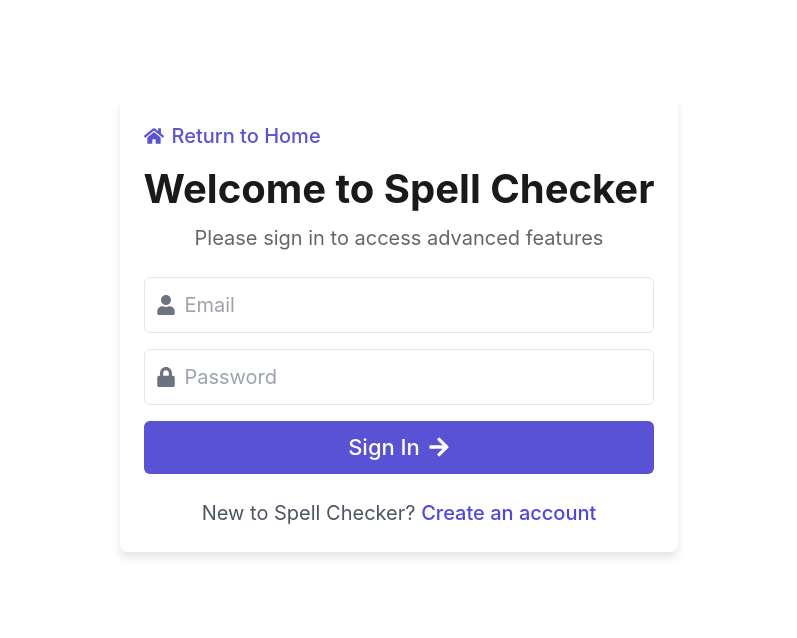
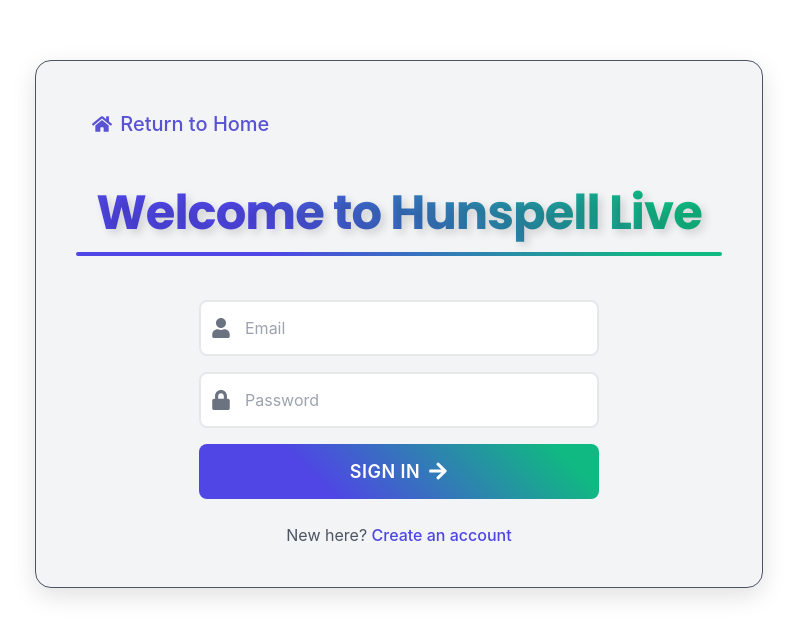
Before and after one commit to imred42/hunspell_live, a React (Vite) app in the folder hunspell_live_frontend/: page /login in a window 1280 px wide. Shown: the part 108-746 px from the top of the page, without its empty margins (241-1038 px from the left). Built offline with nearby package versions, Linux system fonts and the light colour scheme.

Commit message:
add more style for login and register page

```diff
--- /dev/null
+++ b/hunspell_live_frontend/src/hooks/useTheme.ts
@@ -0,0 +1,18 @@
+import { useState, useEffect } from 'react';
+
+export const useTheme = () => {
+  const [isDarkMode, setIsDarkMode] = useState(() => {
+    const savedTheme = localStorage.getItem('theme');
+    return savedTheme === 'dark';
+  });
+
+  useEffect(() => {
+    if (isDarkMode) {
+      document.body.classList.add('dark-mode');
+    } else {
+      document.body.classList.remove('dark-mode');
+    }
+  }, [isDarkMode]);
+
+  return { isDarkMode };
+};
--- a/hunspell_live_frontend/src/pages/Login.tsx
+++ b/hunspell_live_frontend/src/pages/Login.tsx
@@ -4,6 +4,7 @@
 import { useAuth } from '../hooks/useAuth';
 import { FaUser, FaLock, FaArrowRight, FaHome } from 'react-icons/fa';
 import styles from '../styles/Auth.module.css';
+import { useTheme } from '../hooks/useTheme';
 
 const Login: React.FC = (): JSX.Element => {
   const [email, setEmail] = useState<string>('');
@@ -11,6 +12,7 @@
   const [isSubmitting, setIsSubmitting] = useState<boolean>(false);
   const navigate = useNavigate();
   const { login } = useAuth();
+  const { isDarkMode } = useTheme();
 
   const handleLogin = async (e: React.FormEvent<HTMLFormElement>) => {
     e.preventDefault();
@@ -50,15 +52,14 @@
   };
 
   return (
-    <div className={styles.container}>
+    <div className={`${styles.container} ${isDarkMode ? 'dark-mode' : ''}`}>
       <div className={styles.loginCard}>
         <Link to="/" className={styles.homeButton}>
           <FaHome className={styles.buttonIcon} />
           Return to Home
         </Link>
 
-        <h1 className={styles.title}>Welcome to Spell Checker</h1>
-        <p className={styles.subtitle}>Please sign in to access advanced features</p>
+        <h1 className={styles.title}>Welcome to Hunspell Live</h1>
 
         <form onSubmit={handleLogin} className={styles.form}>
           <div className={styles.inputGroup}>
@@ -108,7 +109,7 @@
         </form>
 
         <p className={styles.registerText}>
-          New to Spell Checker?{' '}
+          New here?{' '}
           <Link to="/register" className={styles.registerLink}>
             Create an account
           </Link>
--- a/hunspell_live_frontend/src/pages/Register.tsx
+++ b/hunspell_live_frontend/src/pages/Register.tsx
@@ -4,6 +4,7 @@
 import { FaUser, FaLock, FaArrowRight, FaHome } from 'react-icons/fa';
 import styles from '../styles/Auth.module.css';
 import { useAuth } from '../hooks/useAuth';
+import { useTheme } from '../hooks/useTheme';
 
 const Register: React.FC = (): JSX.Element => {
   const [email, setEmail] = useState<string>('');
@@ -11,6 +12,7 @@
   const [isSubmitting, setIsSubmitting] = useState<boolean>(false);
   const navigate = useNavigate();
   const { register } = useAuth();
+  const { isDarkMode } = useTheme();
 
   const handleRegister = async (e: React.FormEvent<HTMLFormElement>) => {
     e.preventDefault();
@@ -59,15 +61,14 @@
   };
 
   return (
-    <div className={styles.container}>
+    <div className={`${styles.container} ${isDarkMode ? 'dark-mode' : ''}`}>
       <div className={styles.loginCard}>
         <Link to="/" className={styles.homeButton}>
           <FaHome className={styles.buttonIcon} />
           Return to Home
         </Link>
 
-        <h1 className={styles.title}>Welcome to Spell Checker</h1>
-        <p className={styles.subtitle}>Join us to access advanced features</p>
+        <h1 className={styles.title}>Welcome to Hunspell Live</h1>
 
         <form onSubmit={handleRegister} className={styles.form}>
           <div className={styles.inputGroup}>
--- a/hunspell_live_frontend/src/styles/Auth.module.css
+++ b/hunspell_live_frontend/src/styles/Auth.module.css
@@ -5,24 +5,54 @@
   min-height: 100vh;
   width: 100%;
   padding: 20px;
+  /* background-color: #f3f4f6; */
+  transition: background-color 0.2s ease;
 }
 
 .loginCard {
   width: 100%;
-  max-width: 600px;
-  margin: 0 auto;
-  padding: 24px;
-  box-shadow: 0 6px 8px rgba(0, 0, 0, 0.1);
-  border-radius: 8px;
-  background-color: #ffffff;
+  max-width: 800px;
+  margin: 40px auto;
+  padding: 40px;
+  box-shadow: 0 8px 24px rgba(0, 0, 0, 0.12);
+  border-radius: 16px;
+  border: #4c5363 0.5px solid;
+  background-color: #f3f4f6;
+  transition: all 0.2s ease;
+  position: relative;
+  overflow: hidden;
+  display: flex;
+  flex-direction: column;
+  align-items: stretch;
 }
 
 .title {
-  color: #1a1a1a;
-  font-size: 40px;
+  font-size: 48px;
   font-weight: 700;
-  margin-bottom: 12px;
   text-align: center;
+  margin: 24px 0;
+  background: linear-gradient(45deg, #4F46E5 30%, #10B981 90%);
+  -webkit-background-clip: text;
+  background-clip: text;
+  -webkit-text-fill-color: transparent;
+  text-shadow: 4px 4px 8px rgba(0, 0, 0, 0.15);
+  font-family: 'Poppins', sans-serif;
+  letter-spacing: -0.02em;
+  position: relative;
+  padding: 0 20px 16px;
+}
+
+.title::before {
+  content: "";
+  position: absolute;
+  bottom: 0px;
+  left: 0;
+  width: 100%;
+  height: 4px;
+  background: linear-gradient(45deg, #4F46E5 30%, #10B981 90%);
+  border-radius: 2px;
+  transform: scaleX(0);
+  animation: slideIn 0.8s ease-out forwards;
 }
 
 .subtitle {
@@ -33,9 +63,13 @@
 }
 
 .form {
+  padding-top: 20px;
   display: flex;
   flex-direction: column;
   gap: 16px;
+  width: 100%;
+  max-width: 400px;
+  margin: 0 auto;
 }
 
 .inputGroup {
@@ -62,49 +96,55 @@
 
 .input {
   width: 100%;
-  padding: 12px 12px 12px 40px;
-  border: 1px solid #e5e7eb;
-  border-radius: 6px;
-  font-size: 20px;
-  transition: border-color 0.2s ease, box-shadow 0.2s ease;
+  padding: 14px 14px 14px 44px;
+  border: 2px solid #e5e7eb;
+  border-radius: 8px;
+  font-size: 16px;
+  transition: all 0.2s ease;
+  background-color: #ffffff;
 }
 
 .input:focus {
   border-color: #4f46e5;
   outline: none;
-  box-shadow: 0 0 0 3px rgba(79, 70, 229, 0.3);
+  box-shadow: 0 0 0 4px rgba(79, 70, 229, 0.15);
 }
 
 .loginButton {
-  background: #5952d4;
+  background: linear-gradient(45deg, #4F46E5 30%, #10B981 90%);
   color: white;
   border: none;
-  border-radius: 6px;
-  padding: 10px;
-  font-size: 22px;
-  font-weight: 500;
+  border-radius: 8px;
+  padding: 14px;
+  font-size: 18px;
+  font-weight: 600;
   cursor: pointer;
-  transition: background-color 0.2s ease;
+  transition: all 0.2s ease;
   display: flex;
   align-items: center;
   justify-content: center;
   gap: 8px;
+  text-transform: uppercase;
+  letter-spacing: 0.5px;
 }
 
 .loginButton:hover {
-  background: #454096;
+  transform: translateY(-1px);
+  box-shadow: 0 4px 12px rgba(79, 70, 229, 0.25);
 }
 
 .loginButton:disabled {
   background: #9ca3af;
   cursor: not-allowed;
+  transform: none;
+  box-shadow: none;
 }
 
 .registerText {
   margin-top: 24px;
   text-align: center;
   color: #4b5563;
-  font-size: 20px;
+  font-size: 16px;
 }
 
 .registerLink {
@@ -118,7 +158,7 @@
 }
 
 .homeButton {
-  display: flex;
+  display: inline-flex;
   align-items: center;
   gap: 8px;
   color: #5952d4;
@@ -126,10 +166,18 @@
   font-size: 20px;
   margin-bottom: 16px;
   transition: color 0.2s ease;
+  width: fit-content;
+  padding: 8px 16px;
+  border-radius: 8px;
 }
 
 .homeButton:hover {
   color: #454096;
+  background-color: rgba(89, 82, 212, 0.1);
+}
+
+.buttonIcon {
+  font-size: 20px;
 }
 
 /* Responsive Design */
@@ -155,3 +203,87 @@
     padding: 10px;
   }
 }
+
+/* Dark mode styles */
+:global(.dark-mode) .container {
+  background-color: #0f172a;
+}
+
+:global(.dark-mode) .loginCard {
+  background-color: #25272b;
+  box-shadow: 0 8px 24px rgba(0, 0, 0, 0.3);
+}
+
+:global(.dark-mode) .title {
+  color: #e5e7eb;
+  text-shadow: 4px 4px 8px rgba(0, 0, 0, 0.3);
+}
+
+:global(.dark-mode) .subtitle {
+  color: #9ca3af;
+}
+
+:global(.dark-mode) .input {
+  background-color: #435e8a;
+  border-color: #334155;
+  color: #ffffff;
+}
+
+:global(.dark-mode) .input::placeholder {
+  color: #94a3b8;
+}
+
+:global(.dark-mode) .input:focus {
+  border-color: #818cf8;
+  box-shadow: 0 0 0 4px rgba(129, 140, 248, 0.2);
+}
+
+:global(.dark-mode) .inputIcon {
+  color: #94a3b8;
+}
+
+:global(.dark-mode) .registerText {
+  color: #e5e7eb;
+}
+
+:global(.dark-mode) .registerLink {
+  color: #818cf8;
+}
+
+:global(.dark-mode) .registerLink:hover {
+  color: #a5b4fc;
+}
+
+:global(.dark-mode) .homeButton {
+  color: #818cf8;
+  background-color: transparent;
+}
+
+:global(.dark-mode) .homeButton:hover {
+  color: #a5b4fc;
+  background-color: rgba(129, 140, 248, 0.1);
+}
+
+:global(.dark-mode) .loginButton {
+  background: linear-gradient(45deg, #4F46E5 30%, #10B981 90%);
+  color: #ffffff;
+}
+
+:global(.dark-mode) .loginButton:hover {
+  transform: translateY(-1px);
+  box-shadow: 0 4px 12px rgba(79, 70, 229, 0.4);
+}
+
+:global(.dark-mode) .loginButton:disabled {
+  background: #4b5563;
+  color: #9ca3af;
+}
+
+@keyframes slideIn {
+  from {
+    transform: scaleX(0);
+  }
+  to {
+    transform: scaleX(1);
+  }
+}
--- a/hunspell_live_frontend/src/styles/HomePage.module.css
+++ b/hunspell_live_frontend/src/styles/HomePage.module.css
@@ -229,7 +229,8 @@
   .loginButton {
     padding: 8px 16px;
     border-radius: 6px;
-    color: #4F46E5;
+    /* color: #4F46E5; */
+    color: #464646;
     background-color: white;
     text-decoration: underline;
     text-underline-offset: 0.3em;
@@ -243,7 +244,7 @@
   }
 
   .loginButton:hover {
-    background-color: #4F46E5;
+    background-color: #464646;
     color: white;
     transform: translateY(-1px);
     text-decoration: none;
--- a/hunspell_live_frontend/src/styles/HomePage.styles.ts
+++ b/hunspell_live_frontend/src/styles/HomePage.styles.ts
@@ -3,7 +3,6 @@
     height: "100vh",
     minHeight: "100vh",
     width: "1200px",
-    padding: "0px 0px",
     position: "relative" as const,
     overflow: "hidden",
   },
@@ -11,7 +10,6 @@
     maxWidth: "1100px",
     height: "calc(100vh - 64px)",
     margin: "0 auto",
-    padding: "0 0px",
     display: "flex",
     flexDirection: "column" as const,
     overflow: "visible",
@@ -20,7 +18,7 @@
     fontSize: "54px",
     fontWeight: "700",
     textAlign: "center",
-    marginTop: "20px",
+    marginTop: "30px",
     marginBottom: "10px",
     color: "#1a1a1a",
     letterSpacing: "-0.02em",
```
Also changed, not shown: hunspell_live_frontend/src/pages/HomePage.tsx (+198 -51 lines), 2 other files (tests, documents, lock files or other folders).
